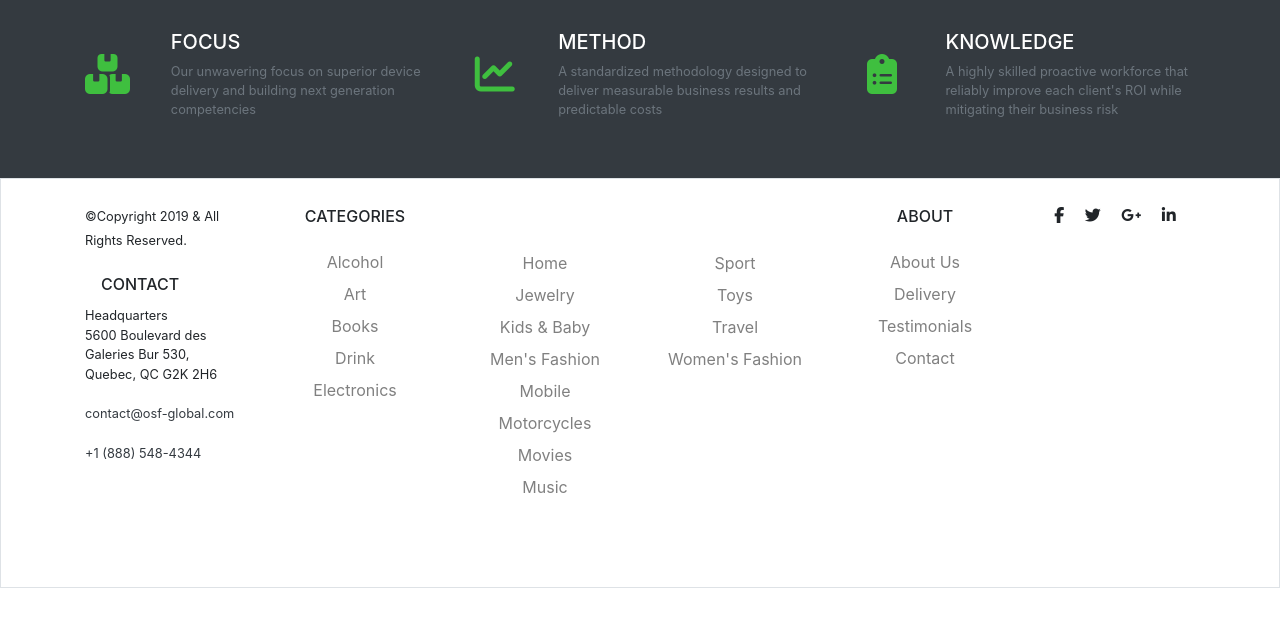
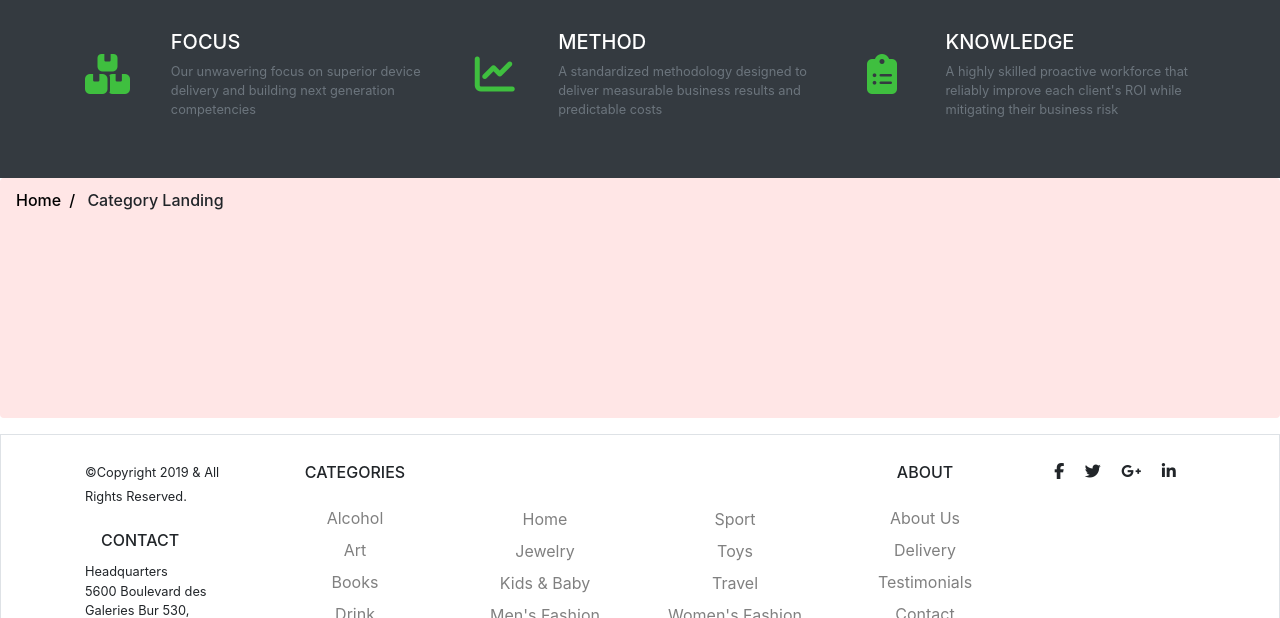
Before and after one commit to LindaCai5/Ecommerce_Project, a plain HTML site: page index.html in a window 1280 px wide. Shown: the part 498-1116 px from the top of the page. Before the commit the page ends 1086 px from the top, so only its background shows below. Drawn offline with nearby package versions, Linux system fonts and the light colour scheme.

Commit message:
Beginning BreadCrumb

```diff
--- a/css/style.css
+++ b/css/style.css
@@ -46,7 +46,28 @@
 	background-size: cover;
 }
 
+.breadcrumb{
+	text-decoration-color: grey;
+	font-weight:500;
+	height: 240px;
+  padding: 10px 16px;
+  list-style: none;
+  background-color: #ffe6e6;
+	text-decoration: none;
+}
 
-#parent_div_1{
-    display: flex;
+.breadcrumb li+li:before {
+  padding: 8px;
+  color: black;
+  content: "/\00a0";
 }
+
+.breadcrumb li a:hover {
+  color:  #ff4da6;
+  text-decoration: none;
+}
+
+.breadcrumb li a {
+  color: #000000;
+  text-decoration: none;
+}
--- a/index.html
+++ b/index.html
@@ -186,6 +186,13 @@
     </div>
     <!-- Benefit Content 5.5 ends -->
 
+    <!-- BreadCrumb 6.1-->
+    <ul class="breadcrumb center">
+      <li><a href="#">Home</a></li>
+      <li>Category Landing</li>
+    </ul>
+    <!-- End of BreadCrum 6.1 -->
+
   </main>
   <!-- main content ends -->
 
```
Also changed, not shown: 404_page.html (+1 -1 lines).
